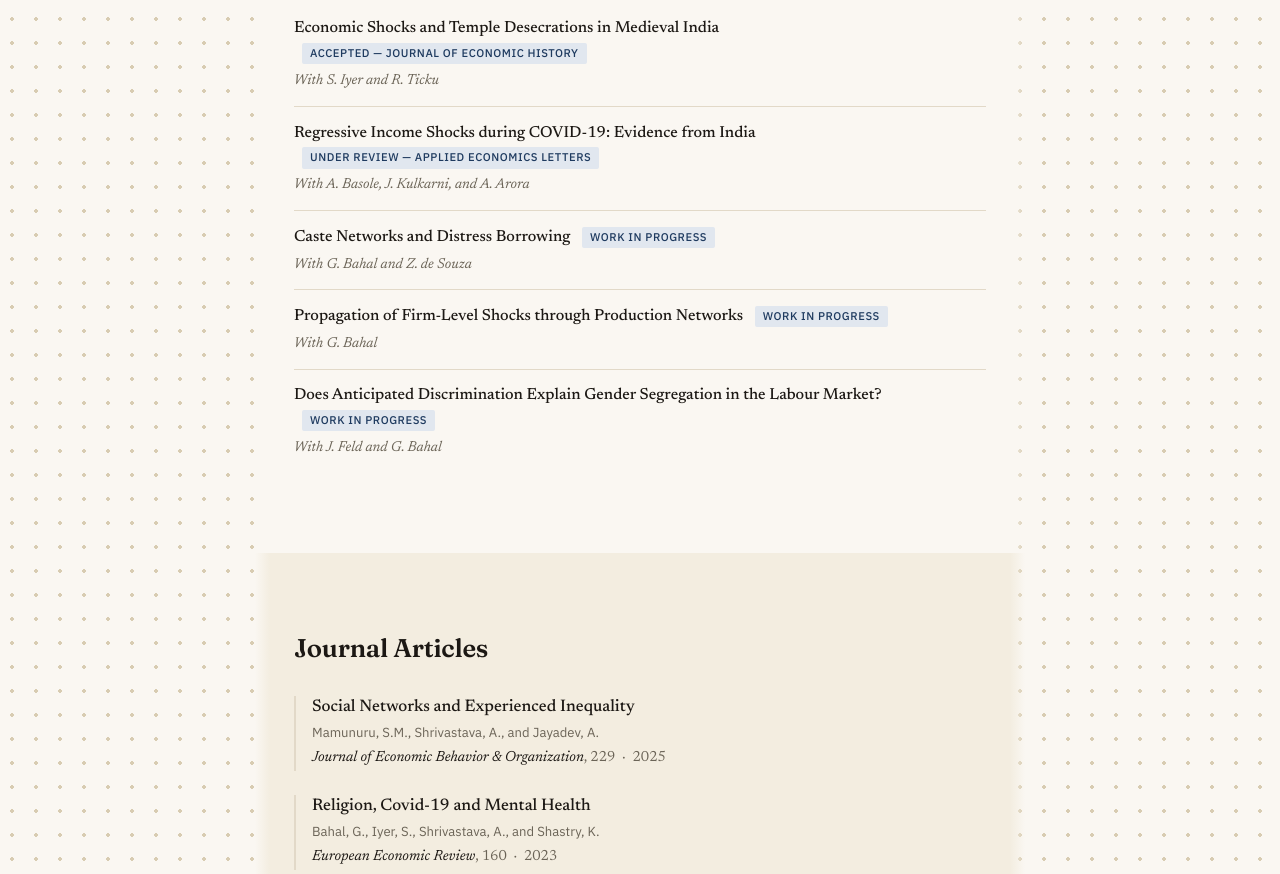
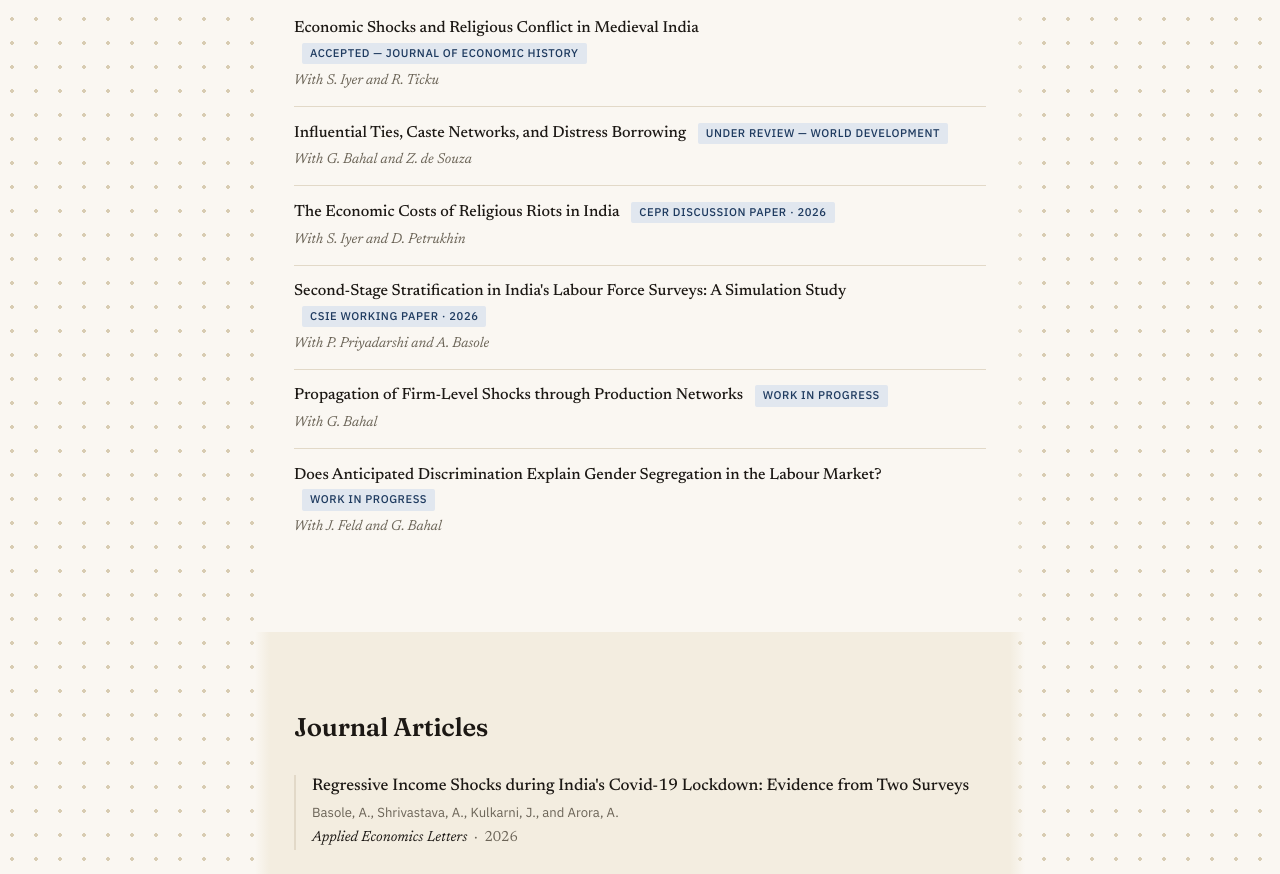
Before and after one commit to econanand/econanand.github.io, a plain HTML site: page publications.html in a window 1280 px wide. Shown: the part 425-1299 px from the top of the page. Drawn offline with Linux system fonts and the light colour scheme.

Commit message:
Update publications and research from 2025-26 annual review
- Covid income-shocks paper now published in Applied Economics Letters
- Retitle JEH and caste-borrowing papers to accepted/submitted titles;
  caste paper now under review at World Development
- Add CEPR working paper on the economic costs of religious riots
- Add CSIE working paper on second-stage stratification in LFS
- Add State of Working India 2026 to reports

Co-Authored-By: Claude Opus 4.8 <noreply@anthropic.com>

```diff
--- a/publications.html
+++ b/publications.html
@@ -47,19 +47,24 @@
 
       <ul class="project-list">
         <li>
-          <a href="https://www.repository.cam.ac.uk/items/94bc39ac-d70b-465a-b743-7f882d4161d5" target="_blank" rel="noopener"><strong>Economic Shocks and Temple Desecrations in Medieval India</strong></a>
+          <a href="https://www.repository.cam.ac.uk/items/94bc39ac-d70b-465a-b743-7f882d4161d5" target="_blank" rel="noopener"><strong>Economic Shocks and Religious Conflict in Medieval India</strong></a>
           <span class="pub-badge">Accepted — Journal of Economic History</span>
           <span class="project-collab">With S. Iyer and R. Ticku</span>
         </li>
         <li>
-          <a href="https://azimpremjiuniversity.edu.in/publications/2024/cse-working-paper-series/regressive-income-shocks-during-covid-9-evidence-from-india" target="_blank" rel="noopener"><strong>Regressive Income Shocks during COVID-19: Evidence from India</strong></a>
-          <span class="pub-badge">Under Review — Applied Economics Letters</span>
-          <span class="project-collab">With A. Basole, J. Kulkarni, and A. Arora</span>
+          <a href="https://papers.ssrn.com/sol3/papers.cfm?abstract_id=4843958" target="_blank" rel="noopener"><strong>Influential Ties, Caste Networks, and Distress Borrowing</strong></a>
+          <span class="pub-badge">Under Review — World Development</span>
+          <span class="project-collab">With G. Bahal and Z. de Souza</span>
         </li>
         <li>
-          <a href="https://papers.ssrn.com/sol3/papers.cfm?abstract_id=4843958" target="_blank" rel="noopener"><strong>Caste Networks and Distress Borrowing</strong></a>
-          <span class="pub-badge">Work in Progress</span>
-          <span class="project-collab">With G. Bahal and Z. de Souza</span>
+          <a href="https://cepr.org/publications/dp21638" target="_blank" rel="noopener"><strong>The Economic Costs of Religious Riots in India</strong></a>
+          <span class="pub-badge">CEPR Discussion Paper · 2026</span>
+          <span class="project-collab">With S. Iyer and D. Petrukhin</span>
+        </li>
+        <li>
+          <a href="https://publications.azimpremjiuniversity.edu.in/7626/" target="_blank" rel="noopener"><strong>Second-Stage Stratification in India's Labour Force Surveys: A Simulation Study</strong></a>
+          <span class="pub-badge">CSIE Working Paper · 2026</span>
+          <span class="project-collab">With P. Priyadarshi and A. Basole</span>
         </li>
         <li>
           <strong>Propagation of Firm-Level Shocks through Production Networks</strong>
@@ -81,6 +86,12 @@
       <h2 class="section-title">Journal Articles</h2>
 
       <div class="pub-list">
+
+        <div class="pub-item">
+          <p class="pub-title"><a href="https://doi.org/10.1080/13504851.2026.2685216" target="_blank" rel="noopener">Regressive Income Shocks during India's Covid-19 Lockdown: Evidence from Two Surveys</a></p>
+          <p class="pub-authors">Basole, A., Shrivastava, A., Kulkarni, J., and Arora, A.</p>
+          <p class="pub-venue"><em>Applied Economics Letters</em> &nbsp;·&nbsp; 2026</p>
+        </div>
 
         <div class="pub-item">
           <p class="pub-title"><a href="https://doi.org/10.1016/j.jebo.2024.106799" target="_blank" rel="noopener">Social Networks and Experienced Inequality</a></p>
@@ -148,6 +159,12 @@
       <div class="pub-list">
 
         <div class="pub-item">
+          <p class="pub-title"><a href="https://azimpremjiuniversity.edu.in/publications/2026/report/swi-2026" target="_blank" rel="noopener">State of Working India 2026: Youth in the Labour Market — Pathways from Learning to Earning</a></p>
+          <p class="pub-authors">Abraham, R., Halder, T., Basole, A., Shrivastava, A., and Kumar, A.</p>
+          <p class="pub-venue">Centre for the Study of the Indian Economy, Azim Premji University &nbsp;·&nbsp; 2026</p>
+        </div>
+
+        <div class="pub-item">
           <p class="pub-title"><a href="https://azimpremjiuniversity.edu.in/publications/2023/report/state-of-working-india-2023-social-identities-and-labour-market-outcomes" target="_blank" rel="noopener">State of Working India 2023: Social Identities and Labour Market Outcomes</a></p>
           <p class="pub-authors">Basole, A., Abraham, R., Rakshit, A., Vijayamba, R., Shrivastava, A., and Halder, T.</p>
           <p class="pub-venue">Centre for Sustainable Employment, Azim Premji University &nbsp;·&nbsp; 2023</p>
```
Also changed, not shown: research.html (+6 -10 lines).
